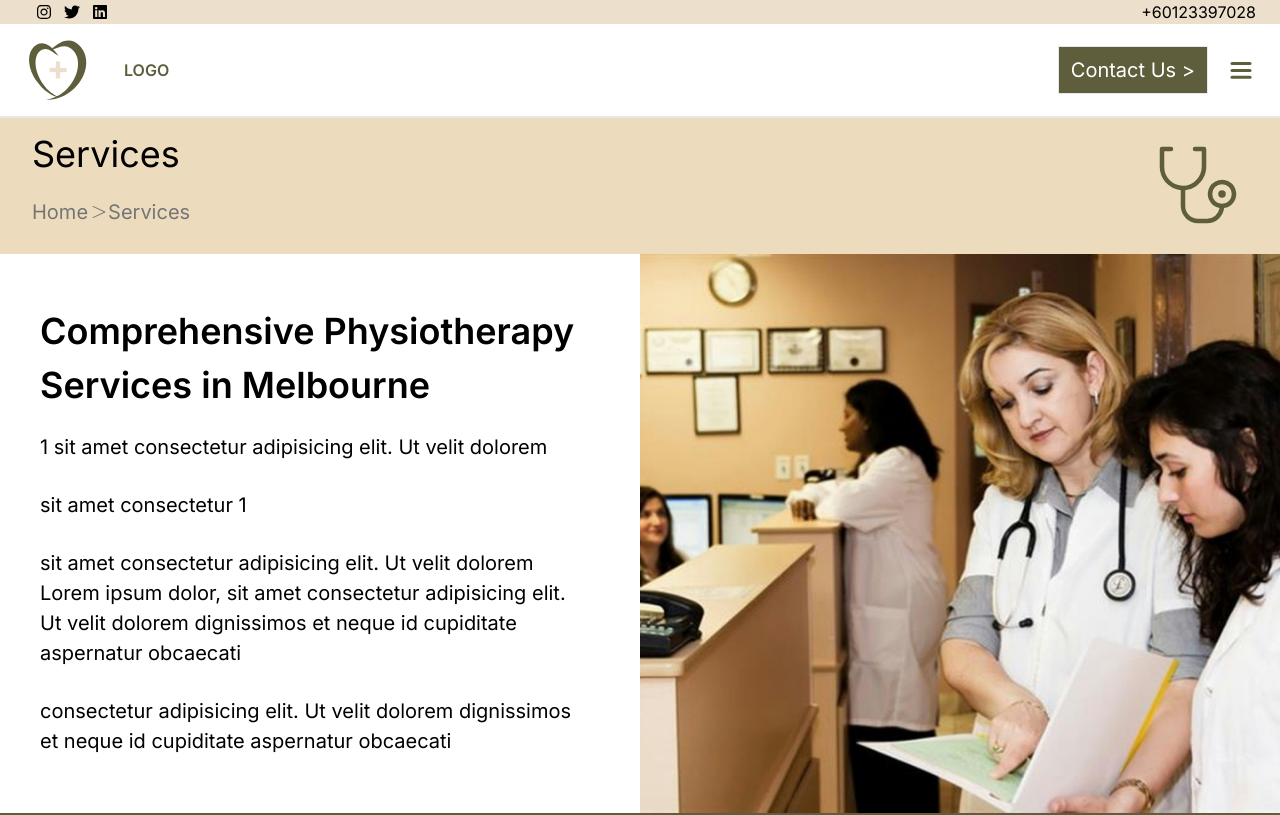
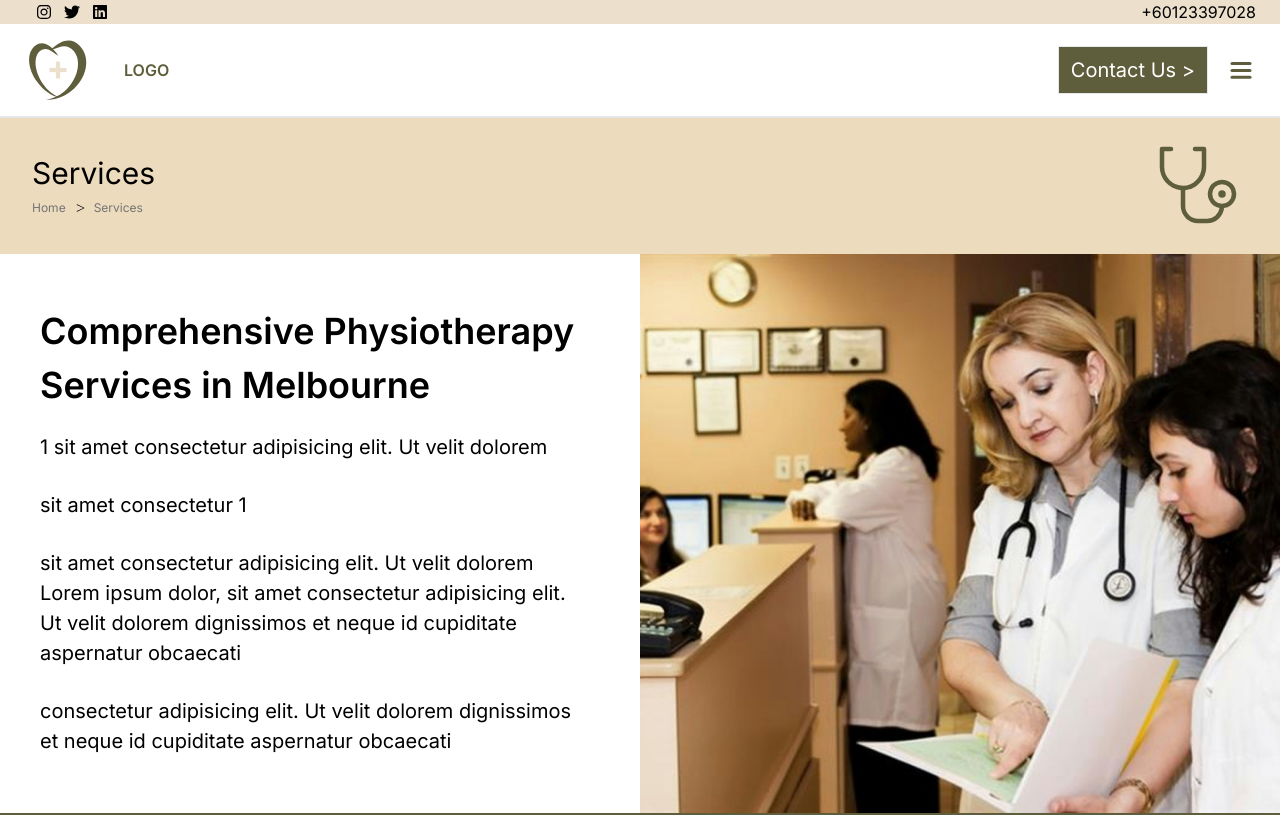
Before and after one commit to ZohaibAliJerov/Clinic-Website-Next.js-, a Next.js app: page /services/1 in a window 1280 px wide. Shown: the top 815 px of the page. Built offline with nearby package versions, Linux system fonts and the light colour scheme.

Commit message:
adjust the services and home fontsize

```diff
--- a/src/components/divider_text.jsx
+++ b/src/components/divider_text.jsx
@@ -32,7 +32,7 @@ const SubContentBox = (props) => {
       className={`${baseClass} ${bgColors[props.bgColor]},`}
       style={{ height: "auto" }}
     >
-      <div className="flex flex-col sm:flex-row items-center w-[100%] px-[24px] m-auto justify-between py-4">
+      <div className="flex flex-col sm:flex-row items-center w-[100%] px-[24px] m-auto justify-between py-4 h-[332px]">
         <div className="flex flex-col justify-center md:w-1/2">
           <motion.h1
             ref={ref}
@@ -67,9 +67,9 @@ const SubContentBox = (props) => {
           initial={{ opacity: 0, x: 100 }}
           animate={controls}
           transition={{ duration: 1 }}
-          className="flex pt-3 sm:pt-0 md:w-1/2 justify-end"
+          className="flex pt-3 sm:pt-0 md:w-1/2 justify-end pr-8"
         >
-          <Image src={props.image} alt="" width={180} height={180} />
+          <Image src={props.image} alt="" width={159} height={163} />
         </motion.div>
       </div>
     </div>
--- a/src/components/navbar.jsx
+++ b/src/components/navbar.jsx
@@ -14,7 +14,6 @@ import Link from "next/link";
 export default function Navbar() {
   const [isSidebarOpen, setIsSidebarOpen] = useState(false);
   const [isOpen, toggleOpen] = useCycle(false, true);
-
   const handleSidebarToggle = () => {
     setIsSidebarOpen(!isSidebarOpen);
   };
--- a/src/components/services_bar.jsx
+++ b/src/components/services_bar.jsx
@@ -5,13 +5,15 @@ import { PiGreaterThanLight } from "react-icons/pi";
 const ServicesBar = () => {
   return (
     <div className="flex justify-between h-[136px] w-[100%] bg-[#ECDBBD]">
-      <div className="px-8 py-4">
-        <h1 className="text-4xl">Services</h1>
-        <h3 className="text-xl flex items-center pt-6 text-[#757575]">
+      <div className="px-8 py-4 flex flex-col justify-center">
+        <h1 className="text-3xl">Services</h1>
+        <p className="flex items-center pt-2 text-[#757575] text-[12px]">
           Home
-          <PiGreaterThanLight />
+          <span className="px-2 text-black">
+            <PiGreaterThanLight />
+          </span>
           Services
-        </h3>
+        </p>
       </div>
       <div className="pr-0 md:pr-10 py-4 ">
         <PiStethoscopeLight className="text-8xl" color="#5e5e3d" />
```
